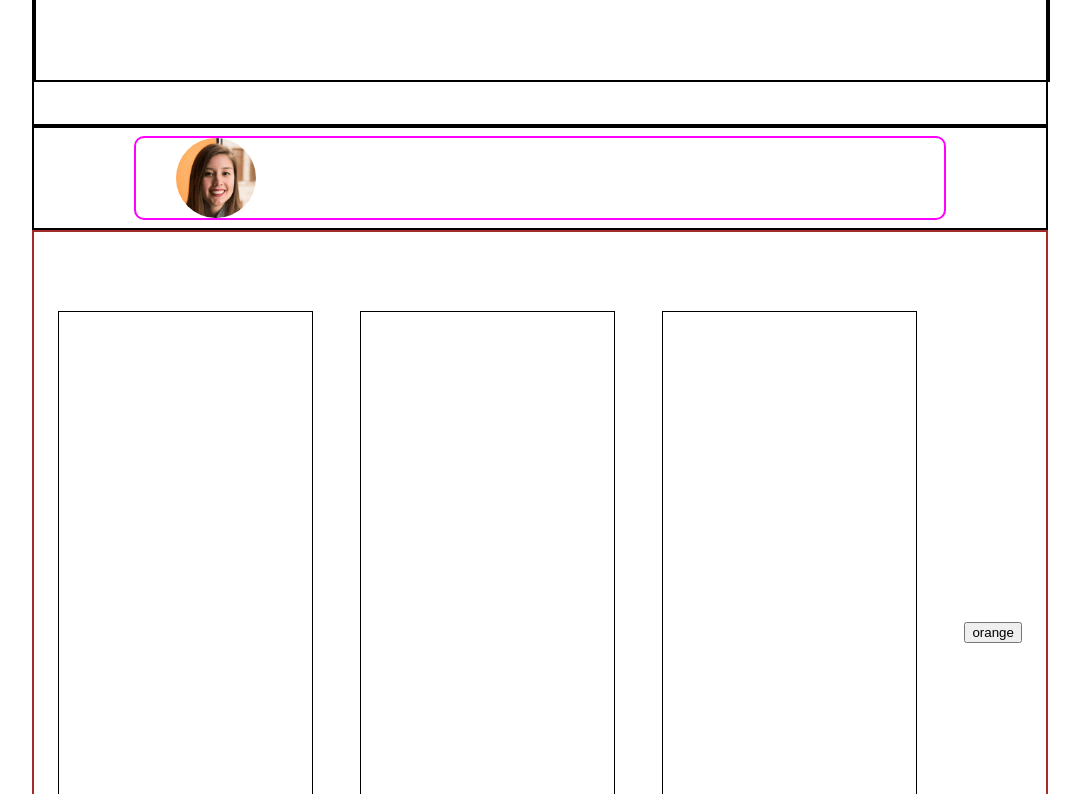
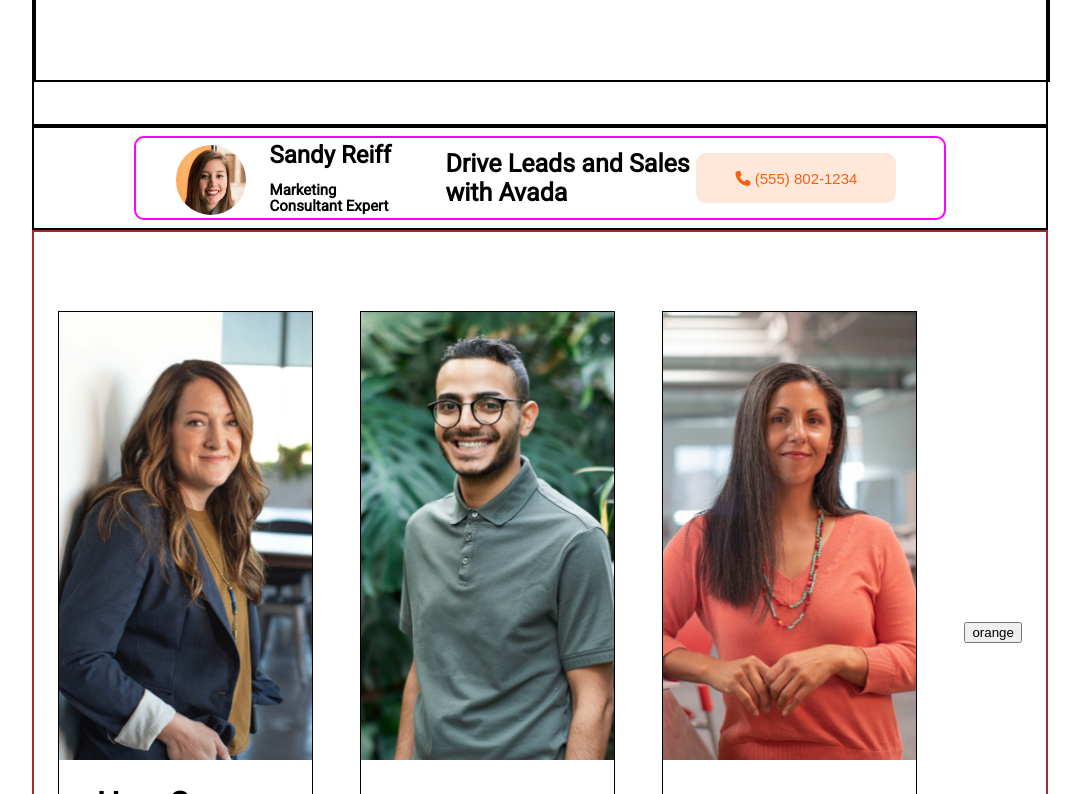
Before and after one commit to Simone-Corso/proj-html-vuejs, a Vue app: page / in a window 1280 px wide. Shown: the part 3286-4080 px from the top of the page, without its empty margins (100-1181 px from the left). Built offline with nearby package versions, Linux system fonts and the light colour scheme.

Commit message:
inseriti gli immagini del leading

```diff
--- a/src/components/BrandComponent.vue
+++ b/src/components/BrandComponent.vue
@@ -2,10 +2,10 @@
     <div class="main-brand">
     <div class="container-brand">
         <div class="container-title-brand">
-            <h1>
+            <h1 class="title-brand">
                 Some Brands We Work With
             </h1>
-            <h3>Quisque aliquet, libero consequat elementum convallis.</h3>
+            <h3 class="title-brands">Quisque aliquet, libero consequat elementum convallis.</h3>
         </div>
         <div class="container-different-brand">
 
@@ -34,7 +34,30 @@
     <div class="main-marketing">
     <div class="container-marketing-consultant">
         <div class="container-consultant">
+            <article class="consultant-expert">
             <img src="/image/marketing-expert-cta.png" alt="expert-cta" class="image-expert-cta">
+        </article>
+            <div class="container-title-consultant">
+            <h2>
+                Sandy Reiff
+            </h2>
+            <h3>
+                Marketing Consultant Expert
+            </h3>
+        </div>
+        <div class="container-title-phone">
+            <h1>
+                Drive Leads and Sales with Avada
+            </h1>
+        </div>
+            <div class="container-btn-phone">
+        <button class="btn-phone-consultant">
+            <i class="fa-solid fa-phone"></i> (555) 802-1234
+        </button>
+        </div>
+
+
+
 
 
 
@@ -74,12 +97,12 @@ export default {
 
     }
 
-    h1{
+    .title-brand{
         font-size: 45px;
         margin-bottom: 0;
     }
 
-    h3{
+    .title-brands{
         font-size: 20px;
         margin-top: .5rem;
 
@@ -105,6 +128,27 @@ export default {
         display: flex;
         justify-content: center;
     }
+
+    h1{
+       font-size: 25px;
+        }
+
+        h3{
+            font-size: 15px;
+        }
+    .consultant-expert{
+
+    }
+
+    .container-title-consultant{
+       margin-top: 0;
+       line-height: 1rem;
+
+    }
+
+    .container-title-phone{
+        margin-left: 3rem;
+    }
     .container-marketing-consultant{
         height: 100px;
         width: 80%;
@@ -118,12 +162,30 @@ export default {
         width: 80%;
         border: 2px solid magenta;
         border-radius: 10px;
+        display: flex;
+        align-items: center;
     }
 
     .image-expert-cta{
         border-radius: 50%;
-        height: 80px;
+        height: 70px;
         width: auto;
         margin-left: 2.5rem;
+        margin-top: .5rem;
     }
+
+    .container-btn-phone{
+    margin-left: auto;
+    margin-right: 3rem;
+  }
+
+  .btn-phone-consultant{
+    font-size: 15px;
+    height: 50px;
+    width: 200px;
+    border-radius: 10px;
+    border: none;
+    background-color: #FFE7DA;
+    color: #F86011;
+  }
 </style>
--- a/src/components/LeadingComponent.vue
+++ b/src/components/LeadingComponent.vue
@@ -2,13 +2,16 @@
    <div class="main-leading">
     <div class="container-leading-organisations">
         <div class="container-first-leading">
-
+            <img src="/image/case-studies-1.jpg" alt="" class="image-leading">
+            <h1>
+                How Spaces attracted five million visitors by improving the content
+            </h1>
         </div>
         <div class="container-two-leading">
-
+            <img src="/image/case-studies-4.jpg" alt="" class="image-leading">
         </div>
 <div class="container-three-leading">
-
+    <img src="/image/case-studies-6.jpg" alt="" class="image-leading">
 </div>
 <div class="container-btn-leading">
         <button class="btn-leading">
@@ -50,6 +53,12 @@ export default {
         width: 25%;
         border: 1px solid black;
     }
+
+    .image-leading{
+        width: 100%;
+        height: 70%;
+        object-fit: cover;
+    }
     .container-two-leading{
         height: 80%;
         width: 25%;
```
